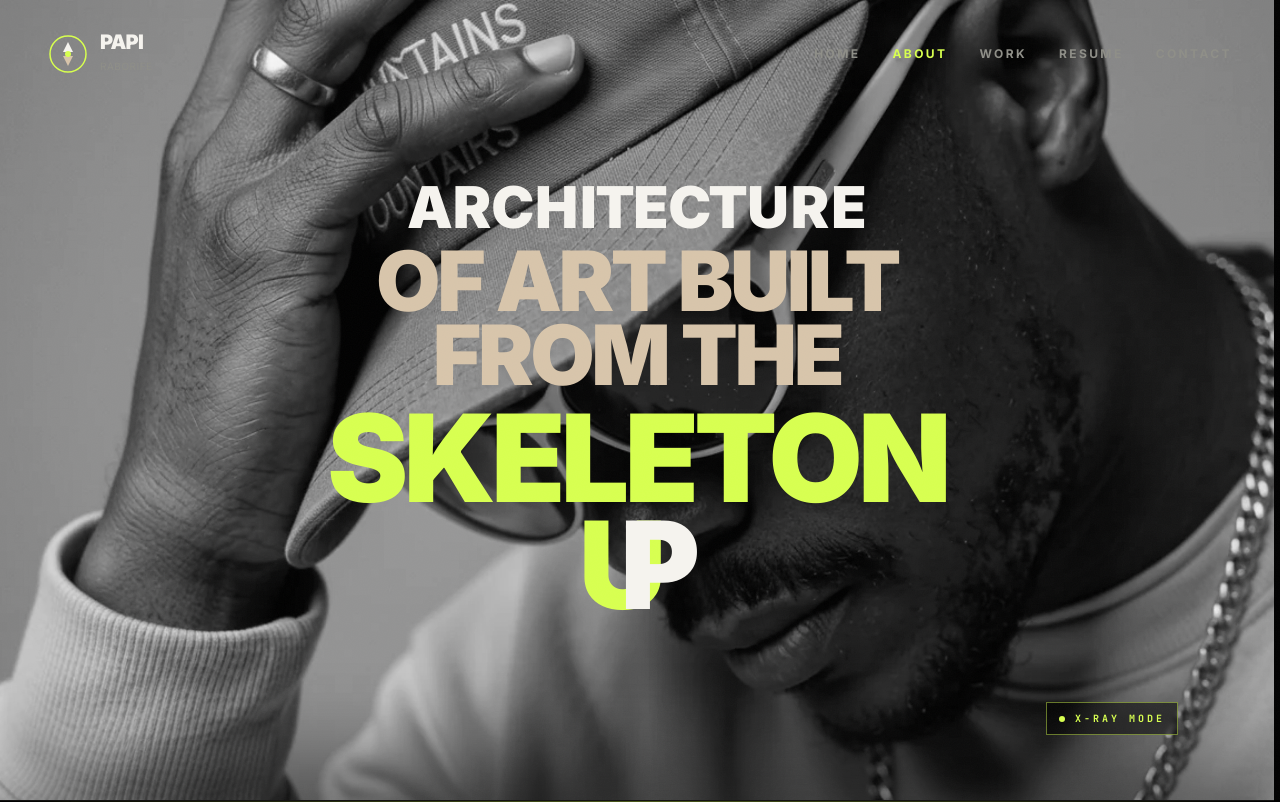
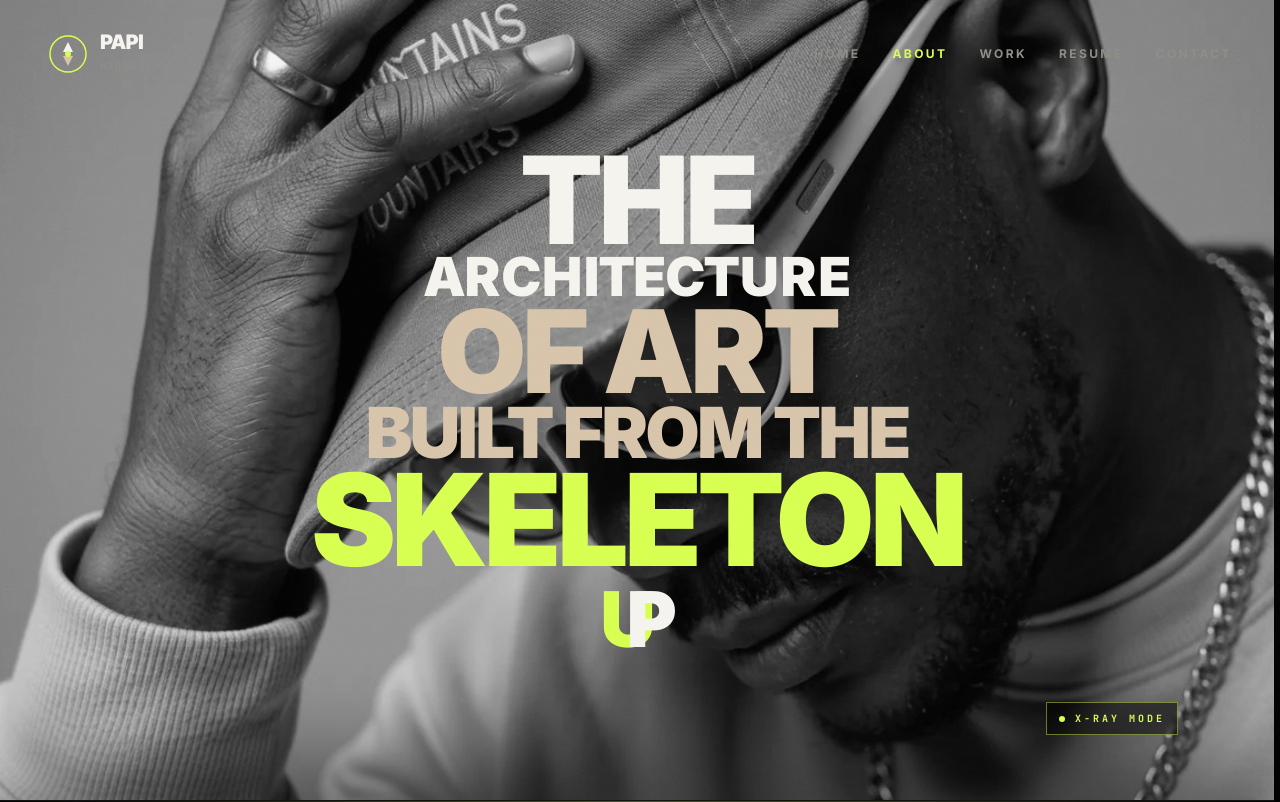
Before and after one commit to PAPI-12/CHOP, a React (Vite) app: page /about in a window 1280 px wide. Shown: the top 802 px of the page. Built offline with nearby package versions, Linux system fonts and the light colour scheme; a web font is replaced by a local one.

Commit message:
About hero: set the title as a tree, widest at the base, UP as the stem
Co-authored-by: arena-agent <297053741+arena-agent@users.noreply.github.com>

```diff
--- a/src/components/AboutHeroTitle.tsx
+++ b/src/components/AboutHeroTitle.tsx
@@ -2,28 +2,32 @@ import React, { useEffect, useState } from 'react';
 import SplitFlapSwap from './SplitFlapSwap';
 
 /**
- * AboutHeroTitle — the hero headline as an inverted pyramid.
+ * AboutHeroTitle — the hero headline as a tree.
  *
- *         ARCHITECTURE      small
- *        OF ART BUILT       a bit bigger
- *        FROM THE
- *          SKELETON         the base
- *             ⒰            bottom
+ *              THE              21% of the measure
+ *          ARCHITECTURE         37%      widening
+ *            OF ART             38%
+ *        BUILT FROM THE         53%
+ *          SKELETON             60%      the widest row
+ *               ⒰               7%      the stem, centred
  *
- * The tiers grow down the stack: 4.5vw, 6.5vw, 6.5vw, 9.5vw, 9.5vw. Rendered
- * that is 40% / 51% / 39% / 57% of the measure, so SKELETON is the widest row
- * and reads as the base the way a pyramid's does. The whole block comes to
- * about 51% of the hero, down from 65%, and the largest size is down from
- * 11vw to 9.5vw.
+ * Every row is set wider than the one above it, so the block silhouettes a
+ * triangle, and UP hangs below the base in the middle like a trunk. The
+ * widths are what is stepped, not the sizes: the rows differ hugely in length
+ * (THE is 3 characters, BUILT FROM THE is 14), so hitting a widening
+ * silhouette means the short rows carry the larger type — 9.5vw, 4.2vw, 9vw,
+ * 5.5vw, 10vw. Anything else and the shape comes out lopsided.
  *
- * Only MAAAADNESSS flaps. UP is the U+P lockup, set last at the bottom.
- * Colour keeps the homepage's order read top to bottom: bone, tan, tan, lime.
- * No scrim, no drop shadow, no rule.
+ * Only MAAAADNESSS flaps, into ARCHITECTURE. UP is the U+P lockup, set at
+ * 6vw so it reads as a stem rather than another row.
+ *
+ * Colour keeps the homepage's order read top to bottom: bone, bone, tan, tan,
+ * lime, lime. No scrim, no drop shadow, no rule.
  */
 
 const FLAP1_START = 1100; // let the headline land before the flip
 
-export type Layout = 'pyramid' | 'sketch' | 'stack' | 'centred' | 'split' | 'left';
+export type Layout = 'tree' | 'pyramid' | 'sketch' | 'stack' | 'centred' | 'split' | 'left';
 export type Palette = 'homepage' | 'lime' | 'bone';
 
 const PALETTES: Record<Palette, { word: string; flip: string; lead: string; tail: string; knock: string }> = {
@@ -32,11 +36,15 @@ const PALETTES: Record<Palette, { word: string; flip: string; lead: string; tail
   bone: { word: 'text-[#f5f3ee]', flip: 'text-[#d7ff4f]', lead: 'text-[#f5f3ee]', tail: 'text-[#d7ff4f]', knock: 'text-[#f5f3ee]' },
 };
 
-// The pyramid's tiers, small at the top and growing to the base.
-const L1 = 'text-[clamp(1rem,4.5vw,2.2rem)] md:text-[clamp(1.4rem,4.5vw,4.9rem)]';
-const L2 = 'text-[clamp(1.4rem,6.5vw,3rem)] md:text-[clamp(2rem,6.5vw,7rem)]';
-const L3 = 'text-[clamp(2rem,9.5vw,4.3rem)] md:text-[clamp(2.9rem,9.5vw,10.3rem)]';
-const L4 = L3;
+// Sizes chosen so each row renders wider than the one above it, not so the
+// type simply gets bigger down the stack — the rows differ too much in
+// length for that to hold a shape.
+const T_THE = 'text-[clamp(2.1rem,9.5vw,4.6rem)] md:text-[clamp(3rem,9.5vw,10.3rem)]';
+const T_ARCH = 'text-[clamp(0.95rem,4.2vw,2.1rem)] md:text-[clamp(1.3rem,4.2vw,4.5rem)]';
+const T_OFART = 'text-[clamp(2rem,9vw,4.4rem)] md:text-[clamp(2.9rem,9vw,9.7rem)]';
+const T_BUILT = 'text-[clamp(1.25rem,5.5vw,2.7rem)] md:text-[clamp(1.8rem,5.5vw,6rem)]';
+const T_SKEL = 'text-[clamp(2.2rem,10vw,4.9rem)] md:text-[clamp(3.1rem,10vw,10.8rem)]';
+const T_UP = 'text-[clamp(1.35rem,6vw,2.9rem)] md:text-[clamp(1.9rem,6vw,6.5rem)]';
 const SMALL = 'block text-[clamp(1rem,2.4vw,1.75rem)] leading-[1.25] tracking-[-0.01em]';
 const LEAD = 'leading-[0.88] tracking-[-0.04em] whitespace-nowrap';
 
@@ -64,7 +72,7 @@ type Props = {
   palette?: Palette;
 };
 
-const AboutHeroTitle: React.FC<Props> = ({ layout = 'pyramid', palette = 'homepage' }) => {
+const AboutHeroTitle: React.FC<Props> = ({ layout = 'tree', palette = 'homepage' }) => {
   const [flap, setFlap] = useState(false);
   const pal = PALETTES[palette];
 
@@ -80,12 +88,12 @@ const AboutHeroTitle: React.FC<Props> = ({ layout = 'pyramid', palette = 'homepa
       run={flap}
       settledClassName={pal.word}
       flippingClassName={pal.flip}
-      className={`block ${L1} ${LEAD}`}
+      className={`block ${T_ARCH} ${LEAD}`}
     />
   );
 
   const closing = (
-    <span className={`block ${L4} ${LEAD} ${pal.tail}`}>
+    <span className={`block ${T_UP} ${LEAD} ${pal.tail}`}>
       SKELETON <UpLock u={pal.tail} p={pal.knock} />
     </span>
   );
@@ -109,8 +117,8 @@ const AboutHeroTitle: React.FC<Props> = ({ layout = 'pyramid', palette = 'homepa
     return (
       <h1 className={cls}>
         <span className="block whitespace-nowrap">{word}</span>
-        <span className={`block ${L3} ${LEAD} ${pal.lead}`}>OF ART BUILT</span>
-        <span className={`block ${L3} ${LEAD} ${pal.lead}`}>FROM THE</span>
+        <span className={`block ${T_SKEL} ${LEAD} ${pal.lead}`}>OF ART BUILT</span>
+        <span className={`block ${T_SKEL} ${LEAD} ${pal.lead}`}>FROM THE</span>
         {closing}
       </h1>
     );
@@ -120,26 +128,27 @@ const AboutHeroTitle: React.FC<Props> = ({ layout = 'pyramid', palette = 'homepa
     return (
       <h1 className="h-full flex flex-col justify-center gap-[0.02em] font-display items-center text-center">
         <span className="block whitespace-nowrap">{word}</span>
-        <span className={`block ${L2} ${LEAD} ${pal.lead}`}>OF ART BUILT</span>
-        <span className={`block ${L3} ${LEAD} ${pal.lead}`}>FROM THE</span>
-        <span className={`block ${L4} ${LEAD} ${pal.tail}`}>SKELETON</span>
-        <span className={`block ${L4} ${LEAD} ${pal.tail}`}>
+        <span className={`block ${T_OFART} ${LEAD} ${pal.lead}`}>OF ART BUILT</span>
+        <span className={`block ${T_SKEL} ${LEAD} ${pal.lead}`}>FROM THE</span>
+        <span className={`block ${T_UP} ${LEAD} ${pal.tail}`}>SKELETON</span>
+        <span className={`block ${T_UP} ${LEAD} ${pal.tail}`}>
           <UpLock u={pal.tail} p={pal.knock} />
         </span>
       </h1>
     );
   }
 
-  // pyramid — the tiers, stacked and centred, smallest first.
+  // tree — six rows widening downward, UP as the stem.
   return (
     <h1 className="h-full flex flex-col justify-center font-display items-center text-center">
+      <span className={`block ${T_THE} ${LEAD} ${pal.word}`}>THE</span>
       <span className="block whitespace-nowrap">{word}</span>
-      <span className={`block ${L2} ${LEAD} ${pal.lead} mt-[1.4vh]`}>OF ART BUILT</span>
-      <span className={`block ${L2} ${LEAD} ${pal.lead}`}>FROM THE</span>
-      {/* The base. */}
-      <span className={`block ${L3} ${LEAD} ${pal.tail} mt-[1.6vh]`}>SKELETON</span>
-      {/* UP, last, at the bottom. */}
-      <span className={`block ${L4} ${LEAD} ${pal.tail}`}>
+      <span className={`block ${T_OFART} ${LEAD} ${pal.lead}`}>OF ART</span>
+      <span className={`block ${T_BUILT} ${LEAD} ${pal.lead}`}>BUILT FROM THE</span>
+      {/* The base — the widest row. */}
+      <span className={`block ${T_SKEL} ${LEAD} ${pal.tail}`}>SKELETON</span>
+      {/* The stem: narrow, centred, the U and P interlocked. */}
+      <span className={`block ${T_UP} ${LEAD} ${pal.tail} mt-[1.2vh]`}>
         <UpLock u={pal.tail} p={pal.knock} />
       </span>
     </h1>
--- a/src/pages/About.tsx
+++ b/src/pages/About.tsx
@@ -99,11 +99,11 @@ const About: React.FC = () => {
               takeover ? 'pointer-events-none transition-opacity duration-500 ease-out' : ''
             }`}
           >
-            {/* An inverted pyramid: ARCHITECTURE small, OF ART BUILT FROM
-                THE a step bigger, SKELETON as the base, and the U+P lockup
-                last at the bottom. MAAAADNESSS is the only row that flaps;
-                the film runs from the player's own control. */}
-            <AboutHeroTitle layout="pyramid" palette="homepage" />
+            {/* Six rows widening downward — THE, ARCHITECTURE, OF ART, BUILT
+                FROM THE, SKELETON — so the block silhouettes a tree, with the
+                U+P lockup hanging below as the stem. MAAAADNESSS is the only
+                row that flaps; the film runs from the player's control. */}
+            <AboutHeroTitle layout="tree" palette="homepage" />
           </div>
         </div>
       </section>
--- a/tools/smoke/about-title.mjs
+++ b/tools/smoke/about-title.mjs
@@ -103,24 +103,40 @@ try {
   assert.equal(doc.querySelectorAll('h1 button').length, 0, 'the headline carries no control — the film runs from the player');
   assert.equal(doc.querySelectorAll('h1 [aria-hidden].bg-\\[\\#d7ff4f\\]').length, 0,
     'no rule between the rows');
-  // The pyramid: each tier is set larger than the one above it. jsdom has no
-  // Tailwind stylesheet, so the sizes are read off the class rather than
-  // computed — the vw figure inside the clamp is the tier.
+  // The tree: the width of each row, not the size of its type, is what has
+  // to grow — the rows differ hugely in length. jsdom has no Tailwind
+  // stylesheet, so the vw figure is read off the class and multiplied by the
+  // row's width in em to get the rendered width.
+  const W = { A:.72,B:.72,C:.72,D:.78,E:.62,F:.6,G:.78,H:.78,I:.32,J:.5,K:.72,L:.58,
+    M:.92,N:.78,O:.82,P:.68,Q:.82,R:.72,S:.66,T:.62,U:.76,V:.72,W:.98,X:.68,Y:.66,Z:.62,' ':.34 };
+  const em = (t) => (t === 'UP'
+    ? W.U + W.P - 0.34 - 0.08                       // the interlocked lockup
+    : [...t].reduce((a, c) => a + (W[c] ?? 0.62), 0) - 0.04 * t.length);
   const tierOf = (el) => {
     const m = /text-\[clamp\([^,]+,([\d.]+)vw/.exec(el.className);
     return m ? parseFloat(m[1]) : NaN;
   };
   const row = (t) => [...doc.querySelectorAll('h1 span')].find((n) => n.textContent.trim() === t);
-  const tArch = tierOf(doc.querySelector('[aria-label="ARCHITECTURE"]'));
-  const tOfArt = tierOf(row('OF ART BUILT'));
-  const tFrom = tierOf(row('FROM THE'));
-  const tSkel = tierOf(row('SKELETON'));
   const upEl = doc.querySelector('[aria-label="UP"]');
   const upParent = upEl.parentElement;
-  assert.ok(tArch < tOfArt, `ARCHITECTURE (${tArch}vw) is smaller than OF ART BUILT (${tOfArt}vw)`);
-  assert.equal(tOfArt, tFrom, 'OF ART BUILT and FROM THE are the same tier');
-  assert.ok(tSkel > tOfArt, `SKELETON (${tSkel}vw) is the base, larger than the tier above (${tOfArt}vw)`);
-  assert.equal(tierOf(upParent), tSkel, 'UP is set at the base size');
+  const rows = [
+    ['THE', row('THE')],
+    ['ARCHITECTURE', doc.querySelector('[aria-label="ARCHITECTURE"]')],
+    ['OF ART', row('OF ART')],
+    ['BUILT FROM THE', row('BUILT FROM THE')],
+    ['SKELETON', row('SKELETON')],
+    ['UP', upParent],
+  ];
+  for (const [label, el] of rows) assert.ok(el, `the ${label} row is rendered`);
+  const width = ([label, el]) => em(label) * tierOf(el);
+  for (let i = 1; i < rows.length - 1; i += 1) {
+    const [below, w] = [rows[i][0], width(rows[i])];
+    const above = width(rows[i - 1]);
+    assert.ok(w > above, `${below} (${w.toFixed(1)}) is wider than ${rows[i - 1][0]} (${above.toFixed(1)})`);
+  }
+  // UP is the stem: a trunk hanging under the base, so narrower than it.
+  const stem = width(rows[5]);
+  assert.ok(stem < width(rows[4]), `UP (${stem.toFixed(1)}) is narrower than SKELETON — it is the stem`);
   assert.equal(upParent.nextElementSibling, null, 'UP is the last row');
   assert.ok(upParent.compareDocumentPosition(row('SKELETON')) & 2, 'SKELETON precedes UP in the document');
 
@@ -138,7 +154,7 @@ try {
   assert.ok(/f5f3ee/.test(bigFace.className), 'beat 3: the display word is bone');
   assert.ok(/d7ff4f/.test(bigFace.className) === false, 'the display word is not lime — lime is the closing word');
   const leadLines = [...doc.querySelectorAll('h1 span')].filter(
-    (n) => n.textContent.trim() === 'OF ART BUILT' || n.textContent.trim() === 'FROM THE',
+    (n) => n.textContent.trim() === 'OF ART' || n.textContent.trim() === 'BUILT FROM THE',
   );
   assert.equal(leadLines.length, 2, 'the rest of the line is set as display lines, not a caption');
   const bottomLeft = leadLines[0];
@@ -148,7 +164,7 @@ try {
     'only the display word is a split-flap board — the closing line is plain type');
   assert.ok(!/blur/.test(bottomLeft.getAttribute('style') || ''), 'the bottom copy does not recede — the pull-back beat is gone');
 
-  console.log('PASS  the pyramid: ARCHITECTURE small, SKELETON the base, UP last, no rule');
+  console.log('PASS  the tree: six rows widening downward, UP the stem, no rule');
 
   // ── the takeover on the real page ─────────────────────────────────────
   window.titleTest.mountPage();
```
